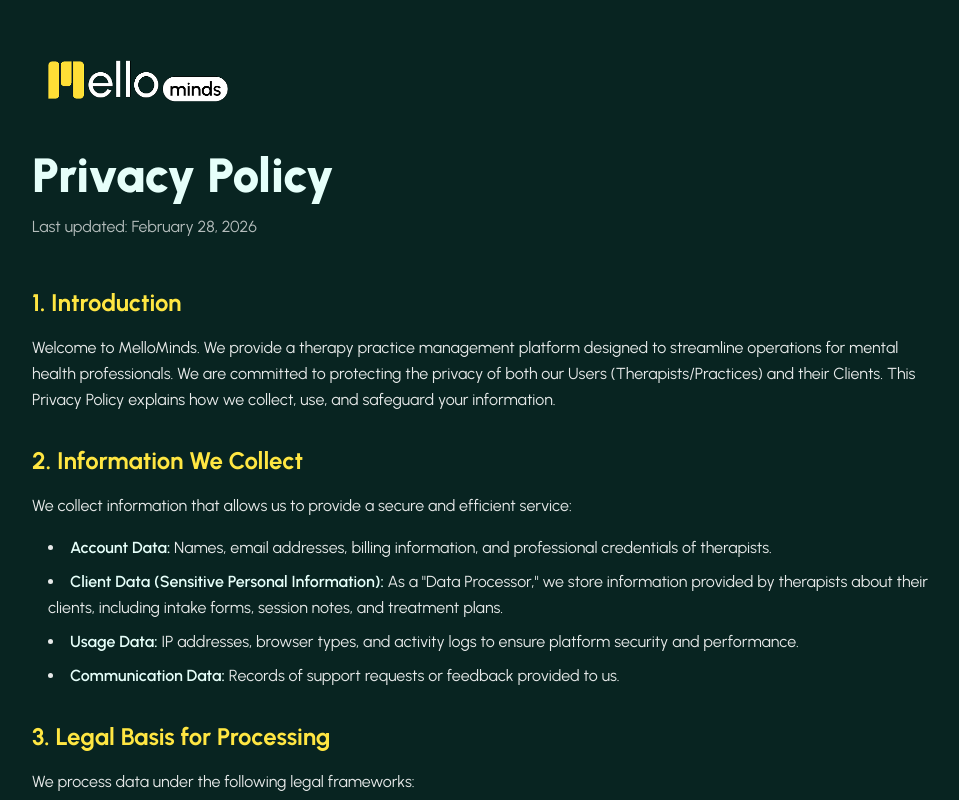
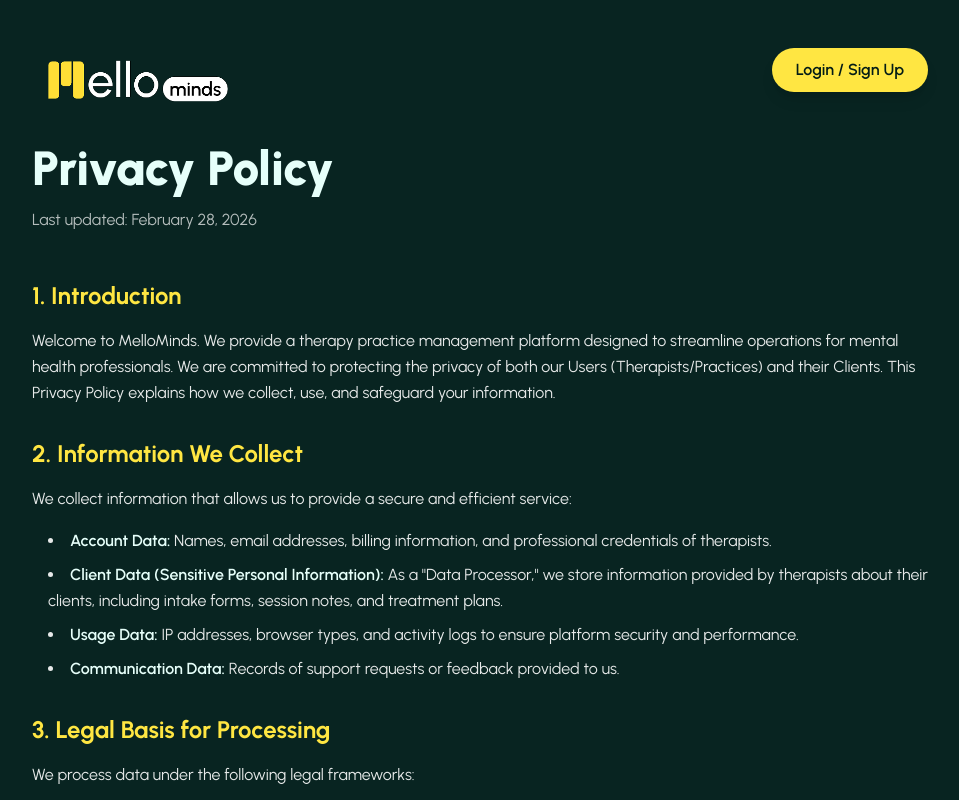
Before and after one commit to adosolve/mellominds, a React (Vite) app: page /privacy-policy in a window 1280 px wide. Shown: the top 800 px of the page, without its empty margins (160-1119 px from the left). Built offline with nearby package versions, Linux system fonts and the light colour scheme.

Commit message:
Add Login/SignUp button to Privacy Policy and Terms of Service pages

```diff
--- a/components/PrivacyPolicy.tsx
+++ b/components/PrivacyPolicy.tsx
@@ -7,9 +7,17 @@
       <div className="max-w-4xl mx-auto">
         {/* Header */}
         <header className="mb-12">
-          <a href="/" className="inline-block mb-8 hover:opacity-80 transition-opacity">
-            <Logo />
-          </a>
+          <div className="flex items-start justify-between mb-8">
+            <a href="/" className="inline-block hover:opacity-80 transition-opacity">
+              <Logo />
+            </a>
+            <a
+              href="https://app.mellominds.co.in"
+              className="bg-mello-yellow text-mello-bg px-6 py-2.5 rounded-full font-semibold hover:bg-mello-yellow/90 transition-colors shadow-lg"
+            >
+              Login / Sign Up
+            </a>
+          </div>
           <h1 className="text-4xl md:text-5xl font-black text-mello-light mb-4">Privacy Policy</h1>
           <p className="text-white/70">Last updated: February 28, 2026</p>
         </header>
--- a/components/TermsOfService.tsx
+++ b/components/TermsOfService.tsx
@@ -7,9 +7,17 @@
       <div className="max-w-4xl mx-auto">
         {/* Header */}
         <header className="mb-12">
-          <a href="/" className="inline-block mb-8 hover:opacity-80 transition-opacity">
-            <Logo />
-          </a>
+          <div className="flex items-start justify-between mb-8">
+            <a href="/" className="inline-block hover:opacity-80 transition-opacity">
+              <Logo />
+            </a>
+            <a
+              href="https://app.mellominds.co.in"
+              className="bg-mello-yellow text-mello-bg px-6 py-2.5 rounded-full font-semibold hover:bg-mello-yellow/90 transition-colors shadow-lg"
+            >
+              Login / Sign Up
+            </a>
+          </div>
           <h1 className="text-4xl md:text-5xl font-black text-mello-light mb-4">Terms of Service</h1>
           <p className="text-white/70">Effective Date: February 28, 2026</p>
         </header>
```
